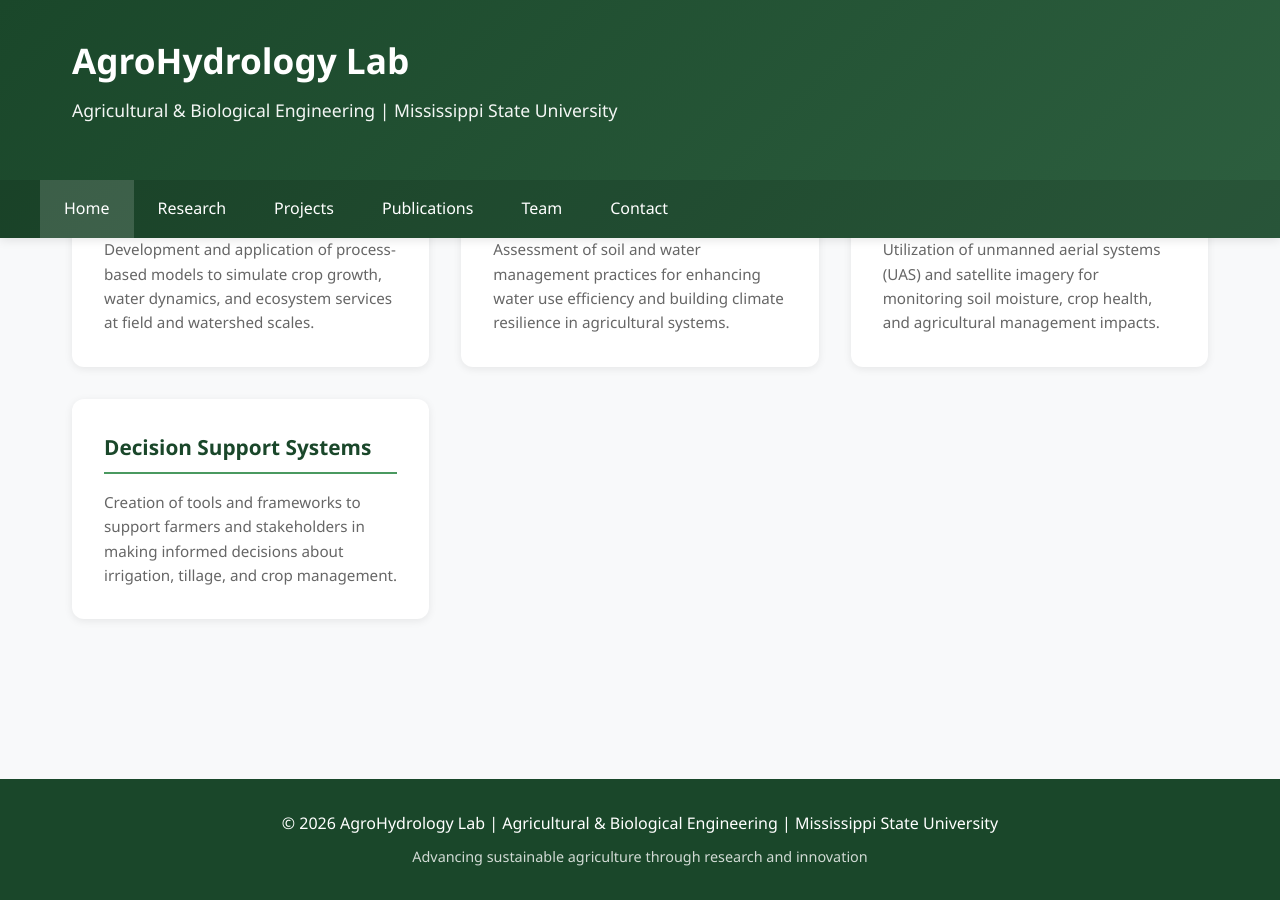
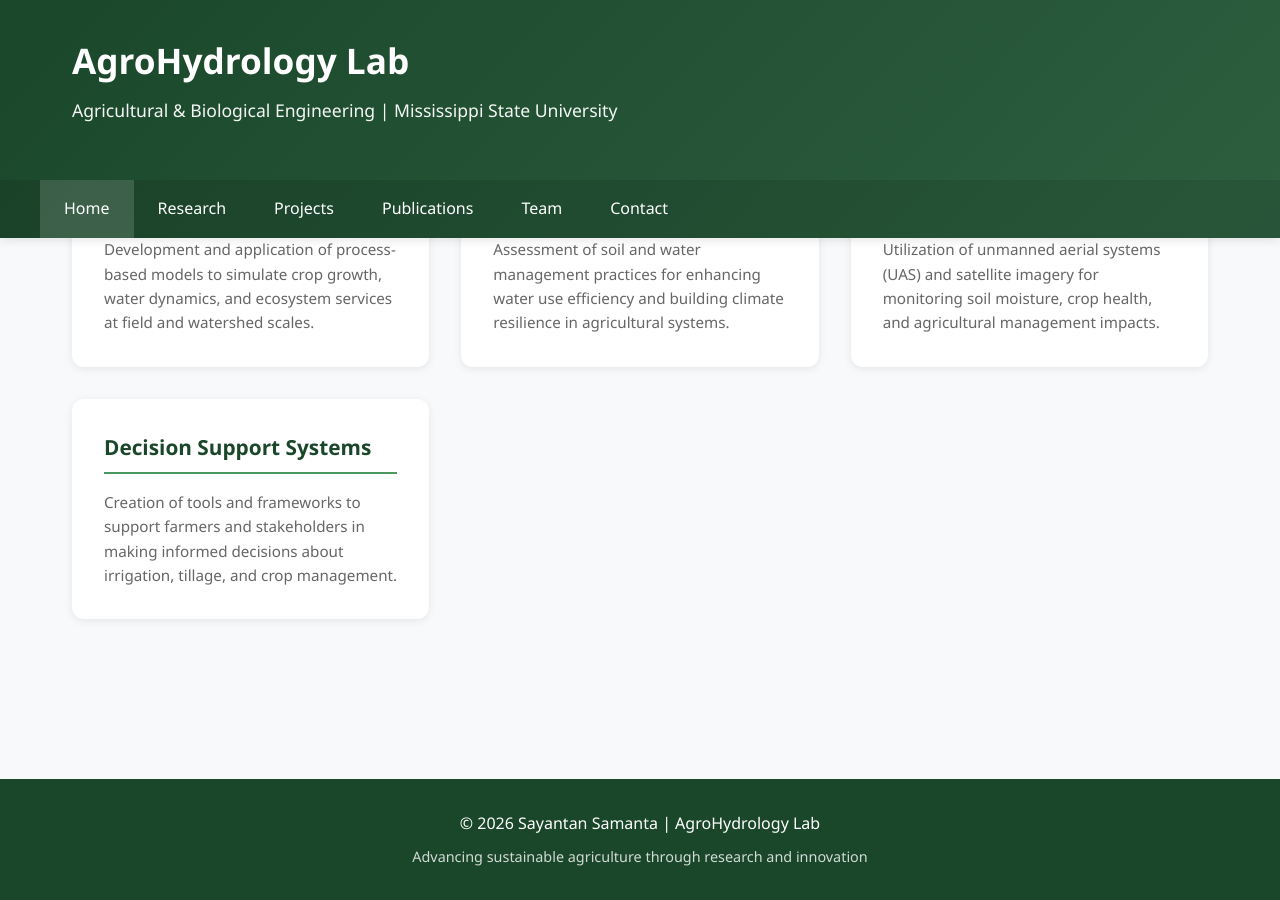
Before and after one commit to aghydro/AgroHydrology-Lab, a Jekyll site: the page index.html, which Jekyll copies as it is, in a window 1280 px wide and 900 px high, scrolled down 581 px. Built offline with Jekyll 4.4.1, drawn with Linux system fonts in a browser that asks for light colours.

Commit message:
Update index.html

```diff
--- a/index.html
+++ b/index.html
@@ -628,7 +628,7 @@
     </main>
 
     <footer>
-        <p>&copy; 2026 AgroHydrology Lab | Agricultural & Biological Engineering | Mississippi State University</p>
+        <p>&copy; 2026 Sayantan Samanta | AgroHydrology Lab </p>
         <p style="margin-top: 0.5rem; font-size: 0.9rem; opacity: 0.8;">
             Advancing sustainable agriculture through research and innovation
         </p>
```
